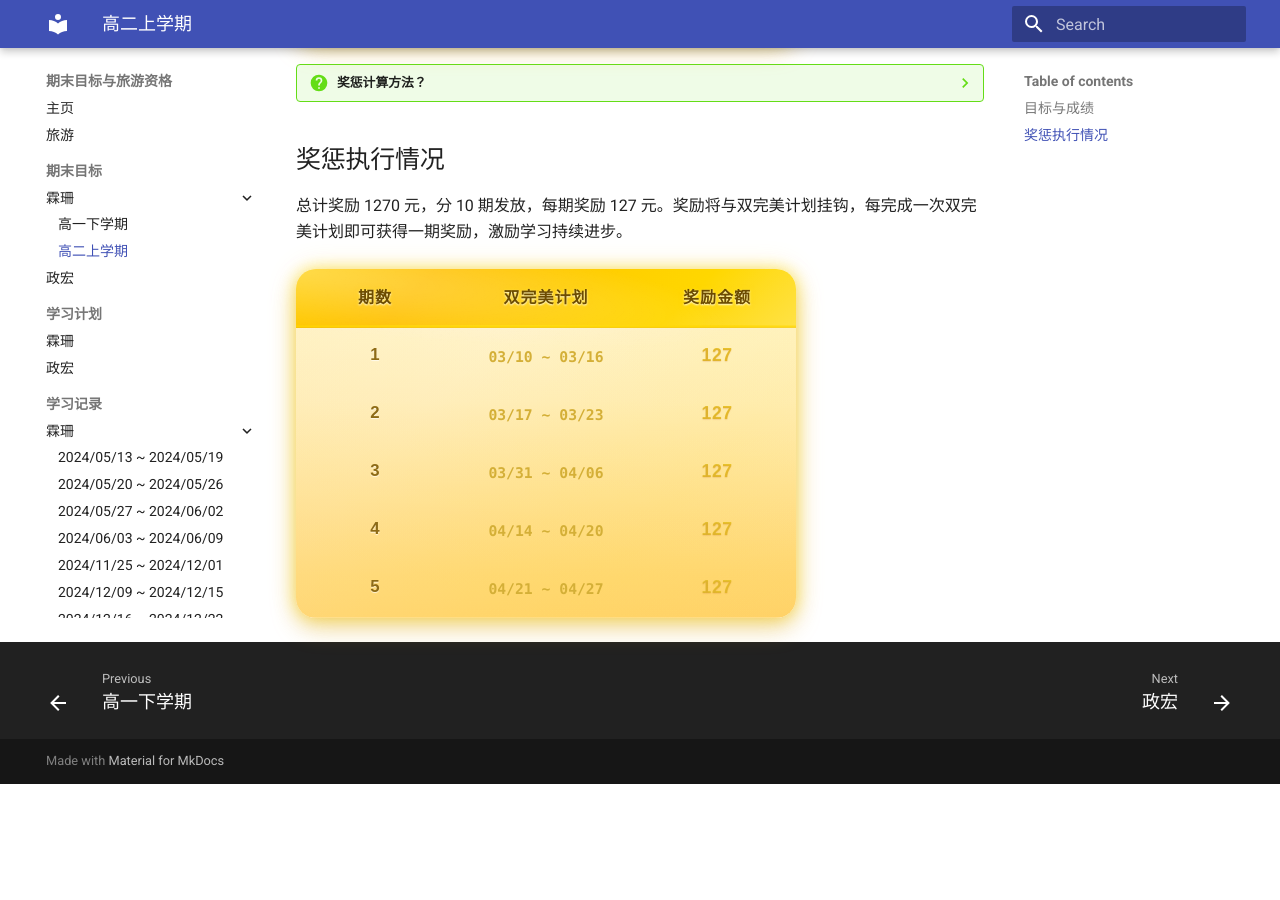
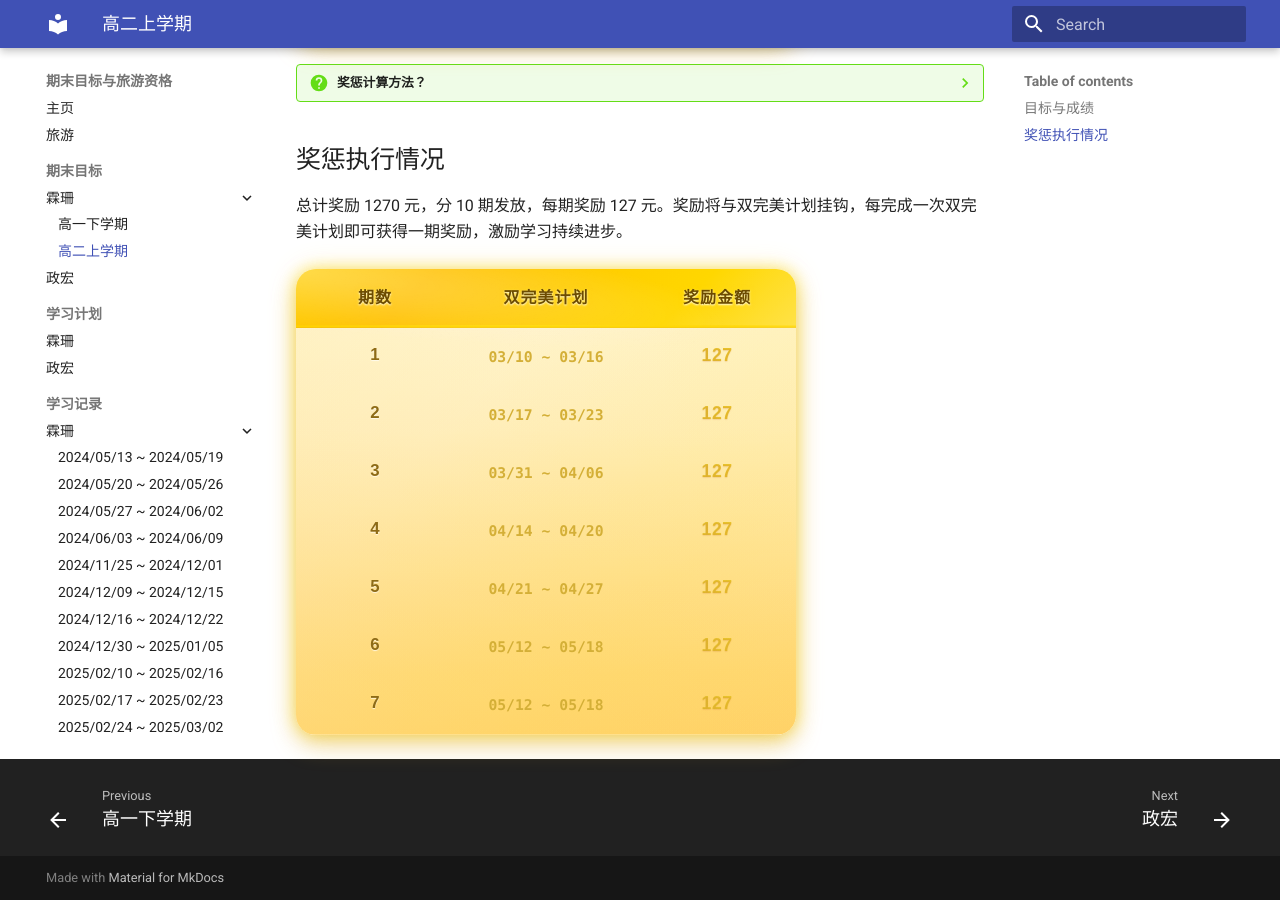
Before and after one commit to Flash-LHR/goal_and_vocation, an MkDocs documentation site: the page built from docs/study_goal/ls/grade11_s1/README.md, in a window 1280 px wide and 900 px high, scrolled down 904 px. Built offline with MkDocs 1.6.1 and Material for MkDocs 9.7.7, drawn with Linux system fonts in a browser that asks for light colours; before the commit the page ends 1688 px from its top, so only the background shows below that.

Commit message:
add: study record 20250512_20250518 for ls (#28)
Co-authored-by: 李浩然 <haoranli656@gmail.com>

```diff
--- a/docs/study_goal/ls/grade11_s1/README.md
+++ b/docs/study_goal/ls/grade11_s1/README.md
@@ -130,5 +130,15 @@
       <td class="cell"><a href="../../../study_record/ls/20250421_20250427/">04/21 ~ 04/27</a></td>
       <td class="cell">127</td>
     </tr>
+    <tr>
+      <td class="cell">6</td>
+      <td class="cell"><a href="../../../study_record/ls/20250512_20250518/">05/12 ~ 05/18</a></td>
+      <td class="cell">127</td>
+    </tr>
+    <tr>
+      <td class="cell">7</td>
+      <td class="cell"><a href="../../../study_record/ls/20250512_20250518/">05/12 ~ 05/18</a></td>
+      <td class="cell">127</td>
+    </tr>
   </tbody>
 </table>
--- a/mkdocs.yml
+++ b/mkdocs.yml
@@ -35,6 +35,7 @@ nav:
       - 2025/04/21 ~ 2025/04/27: study_record/ls/20250421_20250427/README.md
       - 2025/04/28 ~ 2025/05/04: study_record/ls/20250428_20250504/README.md
       - 2025/05/05 ~ 2025/05/11: study_record/ls/20250505_20250511/README.md
+      - 2025/05/12 ~ 2025/05/18: study_record/ls/20250512_20250518/README.md
     - 政宏:
       - 2024/05/13 ~ 2024/05/19: study_record/zh/20240513_20240519/README.md
       - 2024/05/20 ~ 2024/05/26: study_record/zh/20240520_20240526/README.md
```
Also changed, not shown: docs/study_record/ls/20250512_20250518/README.md (added, +119 -0 lines), docs/study_record/ls/20250512_20250518/assets/词汇表Unit23-1.jpg (added), docs/study_record/ls/20250512_20250518/assets/词汇表Unit23-2.jpg (added), docs/study_record/ls/20250512_20250518/assets/词汇表Unit23-听写.jpg (added), docs/study_record/ls/20250512_20250518/assets/词汇表Unit24-1.jpg (added), docs/study_record/ls/20250512_20250518/assets/词汇表Unit24-2.jpg (added), docs/study_record/ls/20250512_20250518/assets/词汇表Unit24-听写.jpg (added), docs/study_record/ls/20250512_20250518/assets/词汇表Unit25-1.jpg (added), docs/study_record/ls/20250512_20250518/assets/词汇表Unit25-2.jpg (added), docs/study_record/ls/20250512_20250518/assets/词汇表Unit25-听写.jpg (added), docs/study_record/ls/20250512_20250518/assets/词汇表Unit26-1.jpg (added), docs/study_record/ls/20250512_20250518/assets/词汇表Unit26-2.jpg (added), docs/study_record/ls/20250512_20250518/assets/词汇表Unit26-听写.jpg (added).
